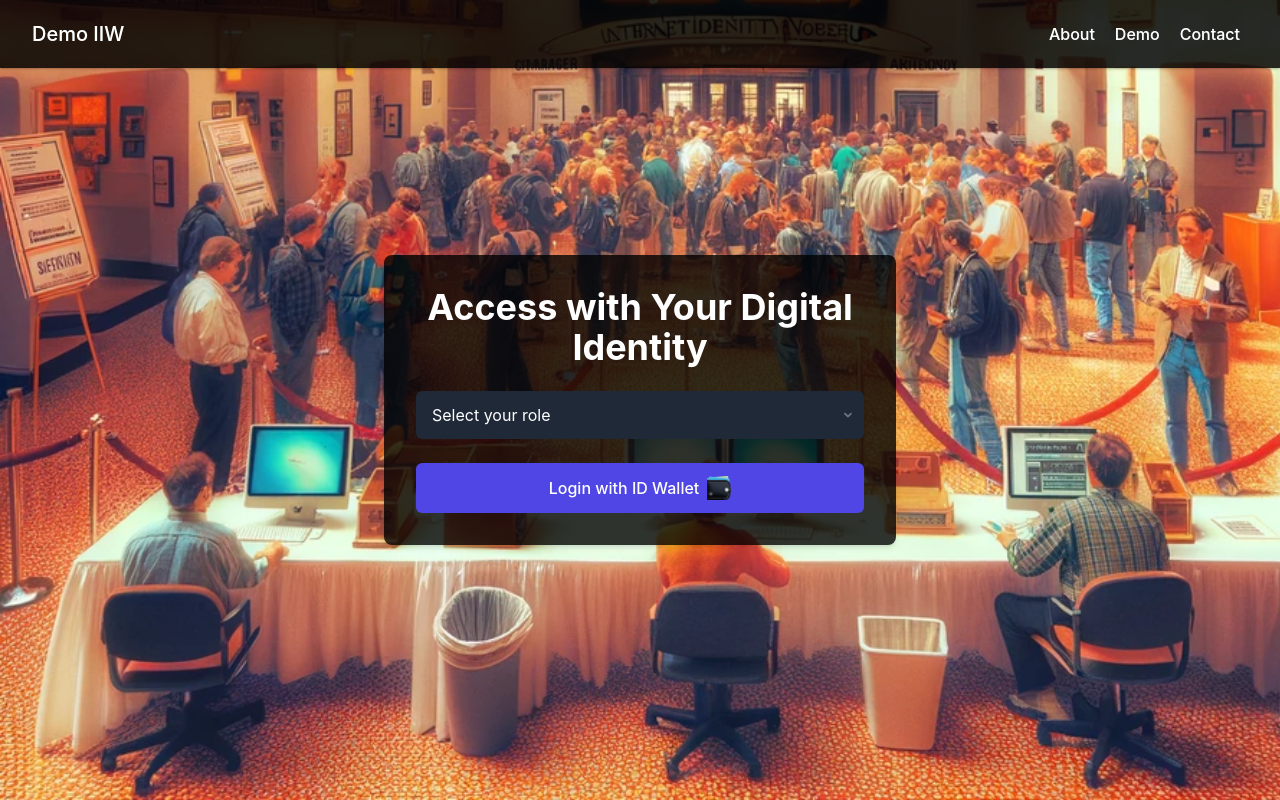
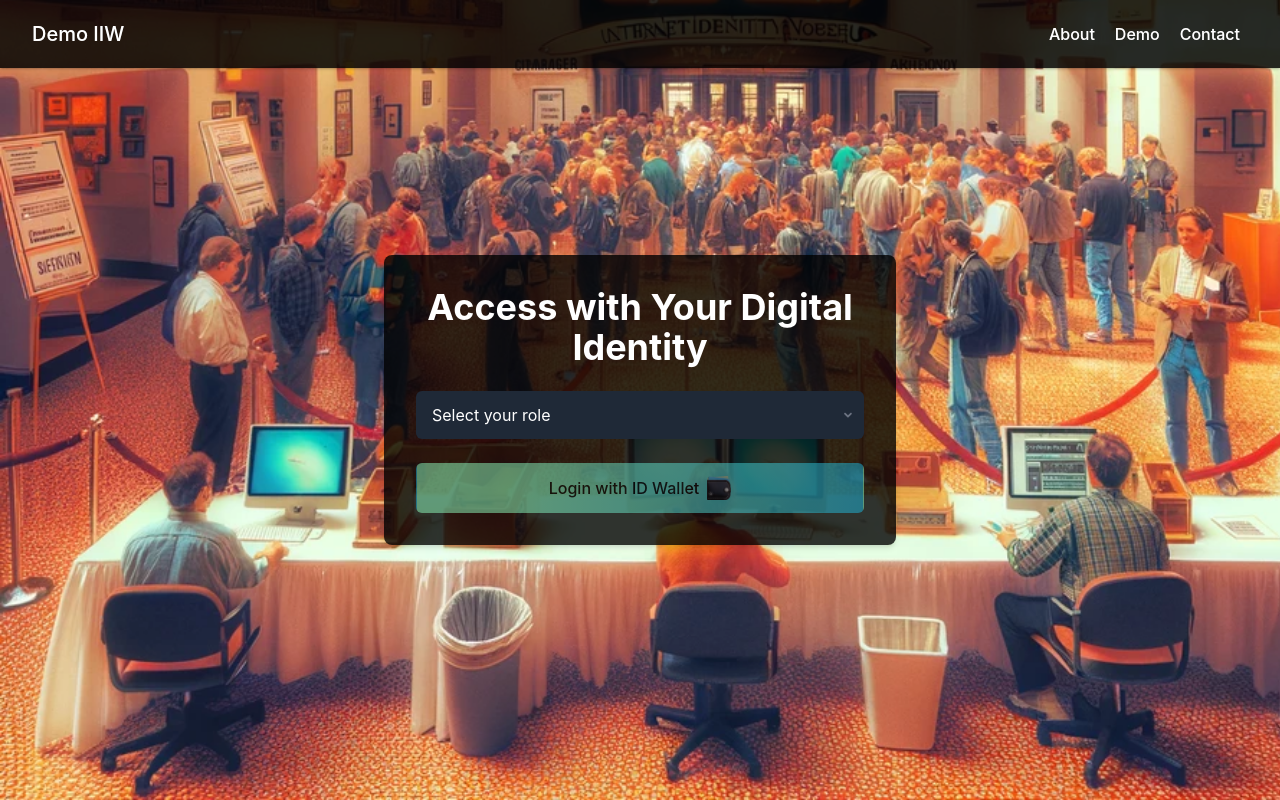
Before and after one commit to cardano-foundation/cf-poc-tunnel, a React (Vite) app in the folder demo/ui/: page /login in a window 1280 px wide. Shown: the top 800 px of the page. Built offline with nearby package versions, Linux system fonts and the light colour scheme.

Commit message:
feat: adjust login styles

```diff
--- a/demo/ui/src/pages/LoginPage.tsx
+++ b/demo/ui/src/pages/LoginPage.tsx
@@ -35,7 +35,10 @@ const LoginPage: React.FC = () => {
                     <button
                         type="button"
                         disabled={!selectedRole.length}
-                        className="w-full py-3 px-4 bg-indigo-600 hover:bg-indigo-700 text-white rounded-md focus:ring-4 focus:ring-indigo-500 focus:outline-none transition duration-150 ease-in-out flex justify-center items-center"
+                        style={{
+                            backgroundImage: 'linear-gradient(94.29deg, #92ffc0 20.19%, #00a5e6 119.98%)',
+                        }}
+                        className="w-full py-3 px-4 text-black rounded-md focus:ring-4 focus:ring-blue-300 focus:outline-none transition duration-150 ease-in-out flex justify-center items-center disabled:opacity-50 disabled:cursor-not-allowed"
                     >
                         Login with ID Wallet
                         <img src={idwLogo} alt="Wallet Logo" className="ml-2 w-6 h-6" />
```
